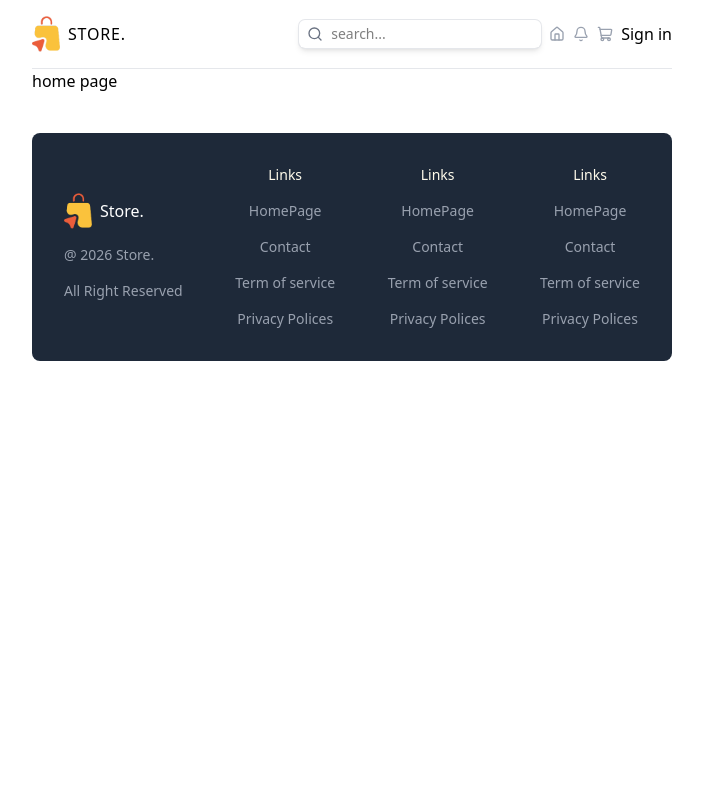
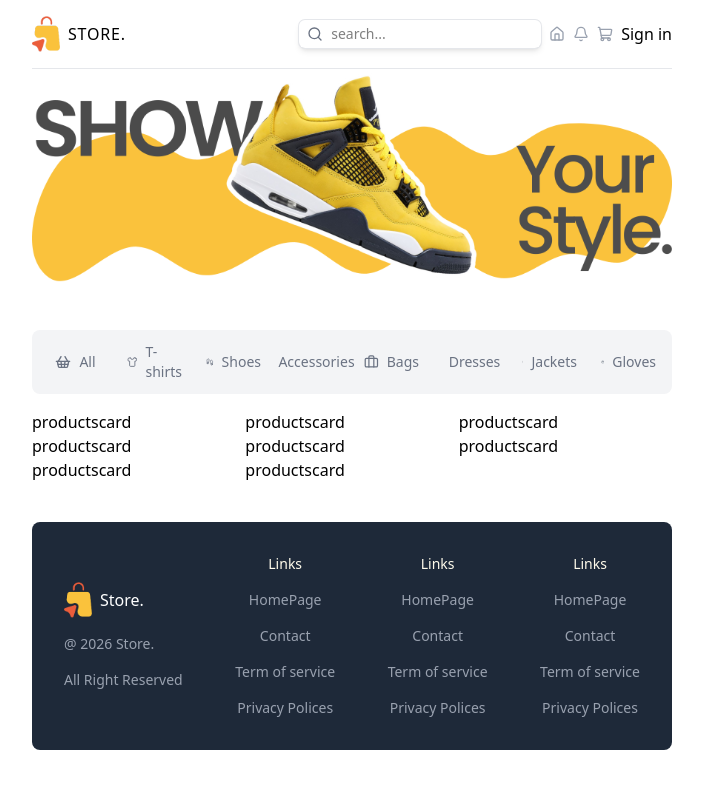
Before and after one commit to ChamlingUttam/client, a Next.js app: page / in a window 1280 px wide. Shown: the top 788 px of the page, without its empty margins (288-991 px from the left). Built offline with nearby package versions, Linux system fonts and the light colour scheme.

Commit message:
work with the catergories of hero section

```diff
--- /dev/null
+++ b/app/components/Categories.tsx
@@ -0,0 +1,84 @@
+"use client"
+import React from 'react'
+import {
+  Footprints,
+  Glasses,
+  Briefcase,
+  Shirt,
+  ShoppingBasket,
+  Hand,
+  Venus,
+} from "lucide-react";
+import { usePathname, useRouter, useSearchParams } from 'next/navigation';
+
+
+const categories = [
+  {
+    name: "All",
+    icon: <ShoppingBasket className="w-4 h-4" />,
+    slug: "all",
+  },
+  {
+    name: "T-shirts",
+    icon: <Shirt className="w-4 h-4" />,
+    slug: "t-shirts",
+  },
+  {
+    name: "Shoes",
+    icon: <Footprints className="w-4 h-4" />,
+    slug: "shoes",
+  },
+  {
+    name: "Accessories",
+    icon: <Glasses className="w-4 h-4" />,
+    slug: "accessories",
+  },
+  {
+    name: "Bags",
+    icon: <Briefcase className="w-4 h-4" />,
+    slug: "bags",
+  },
+  {
+    name: "Dresses",
+    icon: <Venus className="w-4 h-4" />,
+    slug: "dresses",
+  },
+  {
+    name: "Jackets",
+    icon: <Shirt className="w-4 h-4" />,
+    slug: "jackets",
+  },
+  {
+    name: "Gloves",
+    icon: <Hand className="w-4 h-4" />,
+    slug: "gloves",
+  },
+];
+const Categories = () => {
+
+  const searchParams = useSearchParams()
+  const selectParams = searchParams.get("category")
+
+  const router = useRouter()
+  const pathname = usePathname()
+
+  const handleChange = (value: string | null) => {
+    const params = new URLSearchParams(searchParams);
+    params.set("category", value || "all");
+    router.push(`${pathname}?${params.toString()}`, { scroll: false });
+  };
+  return (
+    <div className='grid grid-cols-2 sm:grid-cols-3 md:grid-cols-4 lg:grid-cols-6 xl:grid-cols-8 gap-2 bg-gray-100 p-2 rounded-lg mb-4 text-sm'>
+      {
+        categories.map((category)=>(
+          <div className={`flex items-center justify-center gap-2 cursor-pointer px-2 py-1 rounded-md ${category.slug === selectParams ? "bg-white" : "text-gray-500"}`} key={category.name} onClick={()=>handleChange(category.slug)}>
+            {category.icon}
+            {category.name}
+          </div>
+        ))
+      }
+    </div>
+  )
+}
+
+export default Categories
--- /dev/null
+++ b/app/components/ProductCard.tsx
@@ -0,0 +1,12 @@
+import React from 'react'
+import { ProductType } from '../types'
+
+const ProductCard = ({product}:{product:ProductType}) => {
+  return (
+    <div>
+      productscard
+    </div>
+  )
+}
+
+export default ProductCard
--- /dev/null
+++ b/app/components/ProductList.tsx
@@ -0,0 +1,135 @@
+import React from 'react'
+import { ProductsType } from '../types';
+import Categories from './Categories';
+import ProductCard from './ProductCard';
+
+
+// TEMPORARY
+const products: ProductsType = [
+  {
+    id: 1,
+    name: "Adidas CoreFit T-Shirt",
+    shortDescription:
+      "Lorem ipsum dolor sit amet consect adipisicing elit lorem ipsum dolor sit.",
+    description:
+      "Lorem ipsum dolor sit amet consect adipisicing elit lorem ipsum dolor sit. Lorem ipsum dolor sit amet consect adipisicing elit lorem ipsum dolor sit. Lorem ipsum dolor sit amet consect adipisicing elit lorem ipsum dolor sit.",
+    price: 39.9,
+    sizes: ["s", "m", "l", "xl", "xxl"],
+    colors: ["gray", "purple", "green"],
+    images: {
+      gray: "/products/1g.png",
+      purple: "/products/1p.png",
+      green: "/products/1gr.png",
+    },
+  },
+  {
+    id: 2,
+    name: "Puma Ultra Warm Zip",
+    shortDescription:
+      "Lorem ipsum dolor sit amet consect adipisicing elit lorem ipsum dolor sit.",
+    description:
+      "Lorem ipsum dolor sit amet consect adipisicing elit lorem ipsum dolor sit. Lorem ipsum dolor sit amet consect adipisicing elit lorem ipsum dolor sit. Lorem ipsum dolor sit amet consect adipisicing elit lorem ipsum dolor sit.",
+    price: 59.9,
+    sizes: ["s", "m", "l", "xl"],
+    colors: ["gray", "green"],
+    images: { gray: "/products/2g.png", green: "/products/2gr.png" },
+  },
+  {
+    id: 3,
+    name: "Nike Air Essentials Pullover",
+    shortDescription:
+      "Lorem ipsum dolor sit amet consect adipisicing elit lorem ipsum dolor sit.",
+    description:
+      "Lorem ipsum dolor sit amet consect adipisicing elit lorem ipsum dolor sit. Lorem ipsum dolor sit amet consect adipisicing elit lorem ipsum dolor sit. Lorem ipsum dolor sit amet consect adipisicing elit lorem ipsum dolor sit.",
+    price: 69.9,
+    sizes: ["s", "m", "l"],
+    colors: ["green", "blue", "black"],
+    images: {
+      green: "/products/3gr.png",
+      blue: "/products/3b.png",
+      black: "/products/3bl.png",
+    },
+  },
+  {
+    id: 4,
+    name: "Nike Dri Flex T-Shirt",
+    shortDescription:
+      "Lorem ipsum dolor sit amet consect adipisicing elit lorem ipsum dolor sit.",
+    description:
+      "Lorem ipsum dolor sit amet consect adipisicing elit lorem ipsum dolor sit. Lorem ipsum dolor sit amet consect adipisicing elit lorem ipsum dolor sit. Lorem ipsum dolor sit amet consect adipisicing elit lorem ipsum dolor sit.",
+    price: 29.9,
+    sizes: ["s", "m", "l"],
+    colors: ["white", "pink"],
+    images: { white: "/products/4w.png", pink: "/products/4p.png" },
+  },
+  {
+    id: 5,
+    name: "Under Armour StormFleece",
+    shortDescription:
+      "Lorem ipsum dolor sit amet consect adipisicing elit lorem ipsum dolor sit.",
+    description:
+      "Lorem ipsum dolor sit amet consect adipisicing elit lorem ipsum dolor sit. Lorem ipsum dolor sit amet consect adipisicing elit lorem ipsum dolor sit. Lorem ipsum dolor sit amet consect adipisicing elit lorem ipsum dolor sit.",
+    price: 49.9,
+    sizes: ["s", "m", "l"],
+    colors: ["red", "orange", "black"],
+    images: {
+      red: "/products/5r.png",
+      orange: "/products/5o.png",
+      black: "/products/5bl.png",
+    },
+  },
+  {
+    id: 6,
+    name: "Nike Air Max 270",
+    shortDescription:
+      "Lorem ipsum dolor sit amet consect adipisicing elit lorem ipsum dolor sit.",
+    description:
+      "Lorem ipsum dolor sit amet consect adipisicing elit lorem ipsum dolor sit. Lorem ipsum dolor sit amet consect adipisicing elit lorem ipsum dolor sit. Lorem ipsum dolor sit amet consect adipisicing elit lorem ipsum dolor sit.",
+    price: 59.9,
+    sizes: ["40", "42", "43", "44"],
+    colors: ["gray", "white"],
+    images: { gray: "/products/6g.png", white: "/products/6w.png" },
+  },
+  {
+    id: 7,
+    name: "Nike Ultraboost Pulse ",
+    shortDescription:
+      "Lorem ipsum dolor sit amet consect adipisicing elit lorem ipsum dolor sit.",
+    description:
+      "Lorem ipsum dolor sit amet consect adipisicing elit lorem ipsum dolor sit. Lorem ipsum dolor sit amet consect adipisicing elit lorem ipsum dolor sit. Lorem ipsum dolor sit amet consect adipisicing elit lorem ipsum dolor sit.",
+    price: 69.9,
+    sizes: ["40", "42", "43"],
+    colors: ["gray", "pink"],
+    images: { gray: "/products/7g.png", pink: "/products/7p.png" },
+  },
+  {
+    id: 8,
+    name: "Levi’s Classic Denim",
+    shortDescription:
+      "Lorem ipsum dolor sit amet consect adipisicing elit lorem ipsum dolor sit.",
+    description:
+      "Lorem ipsum dolor sit amet consect adipisicing elit lorem ipsum dolor sit. Lorem ipsum dolor sit amet consect adipisicing elit lorem ipsum dolor sit. Lorem ipsum dolor sit amet consect adipisicing elit lorem ipsum dolor sit.",
+    price: 59.9,
+    sizes: ["s", "m", "l"],
+    colors: ["blue", "green"],
+    images: { blue: "/products/8b.png", green: "/products/8gr.png" },
+  },
+];
+
+const ProductList = () => {
+  return (
+    <div className='w-full'>
+        <Categories/>
+        <div className='grid grid-cols-1 sm:grid-cols-2 xl:grid-cols-3 2xl:grid-cols-4 gap-12` '>
+            {
+                products.map((product)=>(
+                    <ProductCard key={product.id} product={product}/>
+
+                ))
+            }
+        </div>
+    </div>
+  )
+}
+
+export default ProductList
--- a/app/page.tsx
+++ b/app/page.tsx
@@ -1,10 +1,14 @@
+import Image from "next/image"
+import ProductList from "./components/ProductList"
 
 
 const page = () => {
   return (
     <div className="">
-      home page
-
+    <div className="relative aspect-[3/1] mb-12">
+      <Image src="/featured.png" alt="content" fill/>
+    </div>
+    <ProductList/>
     </div>
   )
 }
--- /dev/null
+++ b/app/types.ts
@@ -0,0 +1,12 @@
+export type ProductType= {
+    id:string | number
+    name:string
+    shortDescription:string
+    description:string
+    price:number
+    sizes:string[]
+    colors:string[]
+    images:Record<string,string>
+}
+
+export type  ProductsType = ProductType[]
```
